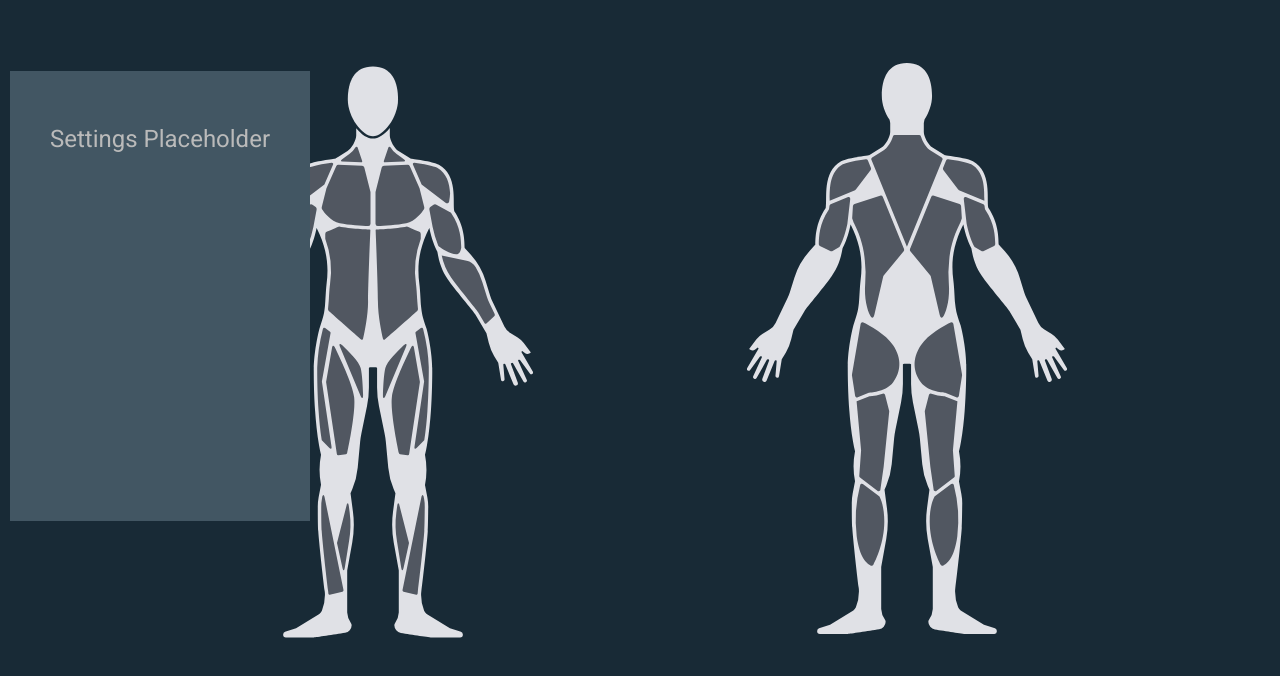
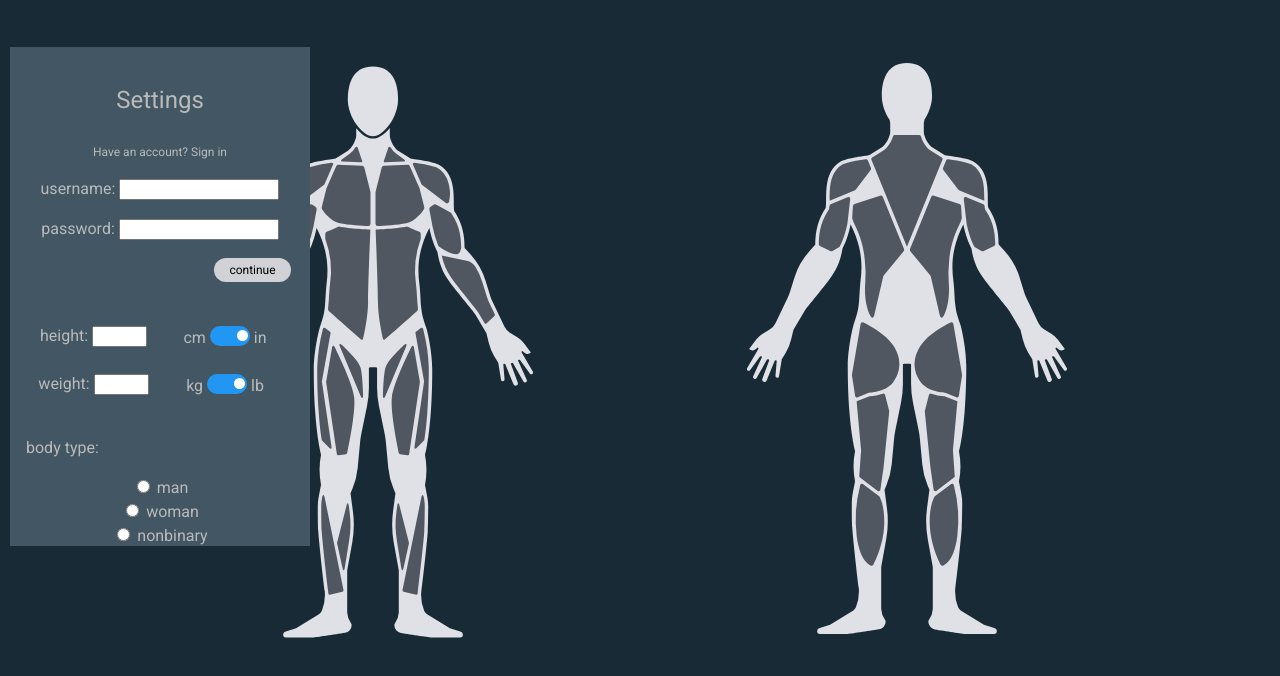
Before and after one commit to diabeatz96/FalseStory, a plain HTML site: page index.html in a window 1280 px wide. Both pictures are taken after a click on the link 1245 px from the left and 56 px from the top of the page. Shown: the part 98-774 px from the top of the page. Drawn offline with Linux system fonts and the light colour scheme.

Commit message:
pushing settings bar changes for first review

```diff
--- a/index.html
+++ b/index.html
@@ -3,7 +3,7 @@
 
 <head>
     <meta charset="UTF-8" />
-    <title>False Story</title>
+    <title>!False Story</title>
     <link rel="stylesheet" href="stylesheet.css">
     <link rel="preconnect" href="https://fonts.googleapis.com">
     <link rel="preconnect" href="https://fonts.gstatic.com" crossorigin>
@@ -33,7 +33,83 @@
 
 
     <div id = "settings">
-        <p id = "test">Settings Placeholder</p>
+        <div id = "settingsBar"> Settings
+            <p id = "account" > Have an account? Sign in</p>
+
+            <form>
+                <p>
+                    <label for="uname"> username: </label>
+                    <input type="text" id="uname" name="uname" size="20">
+                    <br>
+                </p>
+                <p>
+                    <label for="pwd"> password: </label>
+                    <input type="password" id="pwd" name="pwd" size="20">
+                </p>
+                <p>
+                    <input type="submit" value="continue">
+                </p>
+
+            </form>
+
+            <!-- height and weight box  -->
+            <div>
+                <form>
+                    <!-- height input -->
+                    <div style="width: 55%; float:left; height:80px; margin:1px">
+                        <label for="height"> height: </label>
+                        <input type="text" id="height" name="height" size="5">
+                        <br>
+                        <br>
+                        <!-- weight input -->
+                        <label for="weight"> weight: </label>
+                        <input type="text" id="weight" name="weight" size="5">
+                    </div>
+
+                    <div style="width: 30%; float:left; height:80px; margin:3px">
+                        <!-- height button -->
+                        cm
+                        <label class="switch">
+                            <input type="checkbox" checked>
+                            <span class="slider round"></span>
+                        </label>
+                        in
+                        <br>
+                        <br>
+
+                        <!-- weight button -->
+                        kg
+                        <label class="switch">
+                            <input type="checkbox" checked>
+                            <span class="slider round"></span>
+                        </label>
+                        lb
+
+                    </div>
+                </form>
+            </div>
+            <br>
+            <br>
+
+            <!-- body type box -->
+            <div>
+                <p id = "bodyType"> body type:</p>
+                <form>
+                    <input type="radio" id="man" name="bodyType" value="man">
+                    <label for="man">man</label><br>
+
+                    <input type="radio" id="woman" name="bodyType" value="woman">
+                    <label for="woman">woman</label><br>
+
+                    <input type="radio" id="nonbinary" name="bodyType" value="nonbinary">
+                    <label for="nonbinary">nonbinary</label>
+                </form>
+            </div>
+
+            <p id = "account" >
+                <a href="url"> create an account</a>
+            </p>
+        </div>
     </div>
 
     <div class = "bodies-div">
--- a/sidebar.js
+++ b/sidebar.js
@@ -2,7 +2,7 @@ let isSettingOpen = false;
 
 
 function activateSettings() {
-    let nav = document.getElementById("test");
+    let nav = document.getElementById("settingsBar");
     console.log("This is getting clicked")
     if(isSettingOpen) {
         nav.style.width = "0px";
@@ -11,5 +11,5 @@ function activateSettings() {
         nav.style.width = "300px";
         isSettingOpen = true;
     }
-    //aleks making a change to test github push
+    const input = document.createElement("input");
 }
--- a/stylesheet.css
+++ b/stylesheet.css
@@ -79,14 +79,11 @@ nav {
     width: 20rem;
 }
 
-/*
-test is placeholder for future settings, feel free to remove as needed
-*/
 
-#test {
-    position: absolute;
+#settingsBar {
+  position: absolute;
   color: rgb(186, 186, 186);
-    height: 50%;
+  height: 58%;
   background-color: #425663;
   font-size: 24px;
   text-align:center;
@@ -94,7 +91,7 @@ test is placeholder for future settings, feel free to remove as needed
   overflow-x: hidden;
   width: 0;
   margin-left: 10px;
-  padding-top: 50px;
+  padding-top: 35px;
   transition: 1s;
 }
 
@@ -109,8 +106,98 @@ test is placeholder for future settings, feel free to remove as needed
   margin-right: 330px;
 }
 
+#account {
+  font-size: 12px;
+  text-align:center;
+  margin-top: 25px;
+}
+
+form  {
+    font-size: 16px;
+}
+
+a:link {
+    color: #0081D5;
+    background-color: transparent;
+    text-decoration: none;
+  }
+
+a:hover {
+    color: #03BD5B;
+    background-color: transparent;
+    text-decoration: none;
+}
+
+input[type=submit] {
+    padding:5px 15px;
+    background:rgb(208, 210, 213);
+    border:0 none;
+    font-size: 12px;
+    position: relative;
+    margin: 0 0 25px 185px;
+    border-radius: 34px;
+}
+
+#bodyType {
+    font-size: 16px;
+    padding: 25px 0 0 16px;
+    text-align: left;
+}
+
+/* Toggle Switch style: */
+
+.switch {
+    position: relative;
+    display: inline-block;
+    width: 40px;
+    height: 20px;
+}
+
+
+.slider {
+    position: absolute;
+    cursor: pointer;
+    top: 0px;
+    left: 0;
+    right: 0;
+    bottom: 0;
+    background-color: #ccc;
+    -webkit-transition: .4s;
+    transition: .4s;
+}
+
+.slider:before {
+    position: absolute;
+    content: "";
+    height: 11px;
+    width: 11px;
+    left: 1px;
+    bottom: 5px;
+    background-color: white;
+    -webkit-transition: .4s;
+    transition: .4s;
+}
+
+input:checked + .slider {
+    background-color: #2196F3;
+}
+
+input:checked + .slider:before {
+    -webkit-transform: translateX(26px);
+    -ms-transform: translateX(26px);
+    transform: translateX(26px);
+}
+
+.slider.round {
+    border-radius: 34px;
+}
+
+.slider.round:before {
+    border-radius: 50%;
+}
+
 /*
-flexbox issue, resolved temporarily with margin right, meeds
+flexbox issue, resolved temporarily with margin right, needs
 patching up
 
 @Adam, Adjusted the Flexbox to be on a z-index, and changed to a fixed layout
```
